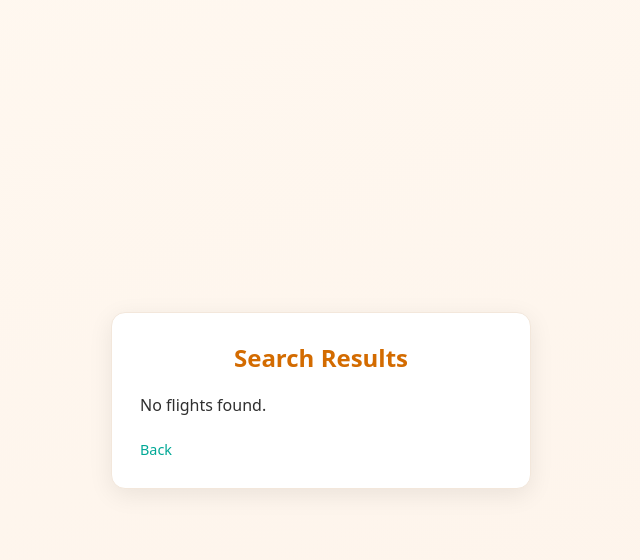
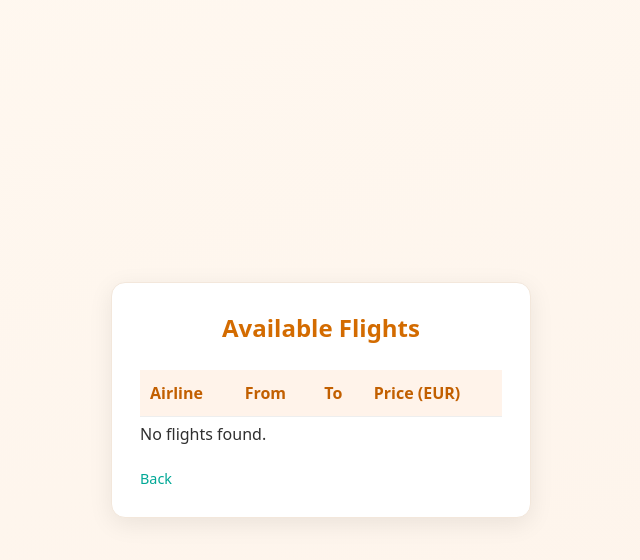
Before and after one commit to jvwb0/Flight-booking, a PHP site: page /Views/results.php?from=1 in a window 1280 px wide. Shown: the top 560 px of the page, without its empty margins (319-959 px from the left). Run offline with PHP 8.4, Linux system fonts and the light colour scheme; data comes from the database, SQL or seed files in the repository; data that the repository does not hold is empty.

Commit message:
- trying to make the SQL query results pretty with a table or form

```diff
--- a/Project/Views/results.php
+++ b/Project/Views/results.php
@@ -31,7 +31,16 @@ $befehl->execute(array($from, $from, $to, $to));
 </head>
 <body>
   <main class="card">
-    <h1 class="title">Search Results</h1>
+    <h1 class="title" style="color:#d36b00;text-align:center;">Available Flights</h1>
+
+    <table>
+      <tr>
+        <th>Airline</th>
+        <th>From</th>
+        <th>To</th>
+        <th>Price (EUR)</th>
+      </tr>
+    </table>
   <?php
     while($r = $befehl->fetch()) {
       echo $r['airline']." | ".$r['origin']." → ".$r['destination']." | ".
--- a/Project/assets/styles.css
+++ b/Project/assets/styles.css
@@ -1,12 +1,11 @@
 
 *
 {
- box-sizing: border-box;
-}
+ box-sizing: border-box;}
+
 html, body
 {
-  height: 100%;
-}
+  height: 100%;}
 
 body
 {
@@ -17,8 +16,37 @@ body
   display: flex;
   align-items: center;
   justify-content: center;
-  padding: 24px;
-}
+  padding: 24px;}
+
+/* Results Page table output results thingy*/
+table {
+  width: 100%;
+  border-collapse: separate;
+  border-spacing: 0 6px;}
+
+th, td {
+  padding: 12px 10px;
+  border-bottom: 1px solid #eee;
+text-align: left;}
+
+th{
+  background: #fff3ea;
+  color: #c25f00;
+  text-align: left;}
+
+tr:hover {
+  background: #fff8f3; }
+
+.backlink {
+  display: inline-block;
+  margin-top: 16px;
+  text-decoration: none;
+  color: #00a896;
+  font-weight: 600;}
+
+.backlink:hover {
+  text-decoration: underline;
+  color: #028090; }
 
 .card
 {
```
